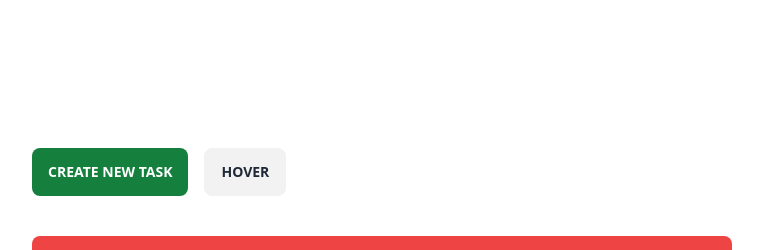
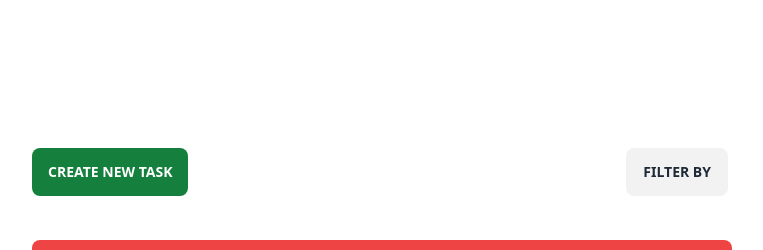
Before and after one commit to SShrimpman/TaskTrackingApplication, a Vue app: page /dashboard in a window 1280 px wide. Shown: the top 250 px of the page, without its empty margins (258-1021 px from the left). Built offline with nearby package versions, Linux system fonts and the light colour scheme.

Commit message:
Filter Added to the Task List

```diff
--- a/src/components/TaskDashboard.vue
+++ b/src/components/TaskDashboard.vue
@@ -1,19 +1,22 @@
 <template>
         <div class="mx-auto w-700 mt-36 text-white">
-            <Button :text="'Create New Task'" class="text-white bg-green-700 mb-10 hover:bg-green-500" @click="toggleCreate"/>
-            <div class="dropdown dropdown-hover ml-3">
-                <label tabindex="0" class="btn m-1">Hover</label>
-                <ul tabindex="0" class="dropdown-content z-[1] menu p-2 shadow bg-base-100 rounded-box w-52">
-                    <li><a>Item 1</a></li>
-                    <li><a>Item 2</a></li>
-                </ul>
+            <div class="flex justify-between items-center mb-10">
+                <Button :text="'Create New Task'" class="text-white bg-green-700 hover:bg-green-500" @click="toggleCreate"/>
+                <div class="dropdown" @click="toggleDropdown">
+                    <label tabindex="0" class="btn m-1">{{ selectedFilter }}</label>
+                    <ul v-if="dropdownOpen" tabindex="0" class="dropdown-content z-[1] menu p-2 shadow bg-base-100 rounded-box w-52">
+                        <li @click="selectFilter('All')"><a>All</a></li>
+                        <li @click="selectFilter('To Do')"><a>To Do</a></li>
+                        <li @click="selectFilter('Done')"><a>Done</a></li>
+                    </ul>
+                </div>
             </div>
             <div class="rounded-lg">
                 <div class="grid grid-cols-4 text-center rounded-t-lg bg-red-500 h-24 content-center">
                     <div v-for="title in titles" class="font-lg font-bold text-xl"> {{ title.name }} </div>
                 </div>
                 <div class="bg-black rounded-b-lg">
-                    <div v-for="task in getTasks" :key="task.id" class="grid grid-cols-4 w-full text-center h-24 content-center">
+                    <div v-for="task in filteredTasks" :key="task.id" class="grid grid-cols-4 w-full text-center h-24 content-center">
                         <div>
                             <input type="checkbox" class="checkbox" v-model="task.completed">
                         </div>
@@ -56,14 +59,30 @@ import DeletePop from './popups/Delete.vue';
                     { name: "Deadline" },
                     { name: "Actions" }
                 ],
+                dropdownOpen: false,
+                selectedFilter: 'Filter by',
                 openCreate: false,
                 openDelete: false
             }
         },
         computed: {
-            ...mapState(taskStore, ['getTasks'])
+            ...mapState(taskStore, ['getTasks']),
+            filteredTasks() {
+                if (this.selectedFilter === 'To Do') {
+                    return this.getTasks.filter(task => !task.completed);
+                } else if (this.selectedFilter === 'Done') {
+                    return this.getTasks.filter(task => task.completed);
+                }
+                return this.getTasks;
+            },
         },
         methods: {
+            toggleDropdown() {
+                this.dropdownOpen = !this.dropdownOpen;
+            },
+            selectFilter(filter) {
+                this.selectedFilter = filter;
+            },
             toggleCreate() {
                 this.openCreate = !this.openCreate
             },
```
